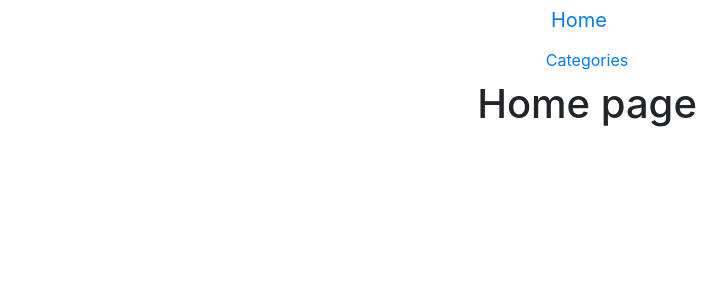
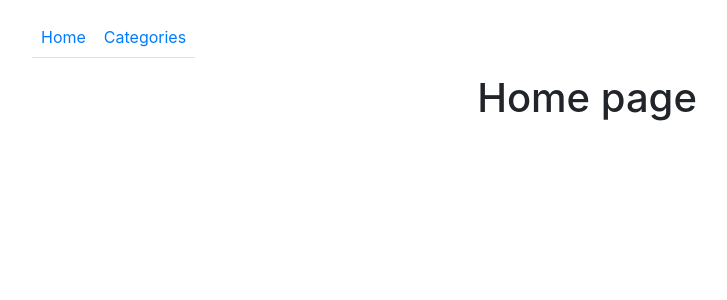
Before and after one commit to DanielCortesTX/Redux-Challenge, a React (Create React App) app in the folder client/: page / in a window 1280 px wide. Shown: the top 300 px of the page, without its empty margins (53-780 px from the left). Built offline with nearby package versions, Linux system fonts and the light colour scheme.

Commit message:
feat: Added styling to Navbar

```diff
--- a/client/src/components/NavBar.js
+++ b/client/src/components/NavBar.js
@@ -3,10 +3,10 @@ import { Link } from 'react-router-dom'
 
 export default function navbar() {
   return (
-    <nav>
+    <nav className="navbar navbar-expand-sm p-3">
       <div className="container">
-        <div className="navbar-nav">
-          <Link className="navbar-brand" to="/">Home</Link>
+        <div className="navbar-nav nav-tabs">
+          <Link className="nav-link nav-item" to="/">Home</Link>
           <Link className="nav-link nav-item" to="/category">Categories</Link>
         </div>
       </div>
```
